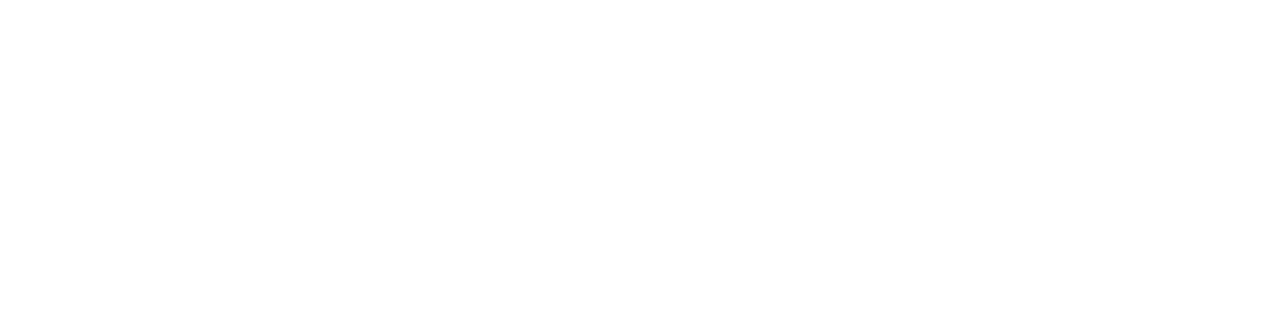
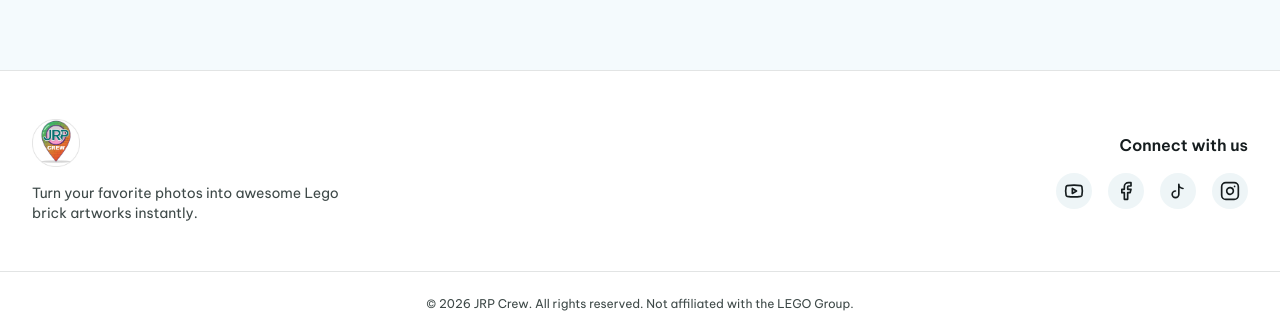
Before and after one commit to jnmlfc89009/jrp-crew-brickmine-pro, a React (Vite) app: page / in a window 1280 px wide. Shown: the part 1737-2070 px from the top of the page. Before the commit the page ends 1727 px from the top, so only its background shows below. Built offline with nearby package versions, Linux system fonts and the light colour scheme.

Commit message:
Add footer with brand logo and social media links

```diff
--- a/src/App.tsx
+++ b/src/App.tsx
@@ -5,6 +5,7 @@
 import { SampleImage } from './components/SampleImage';
 import { LoginModal } from './components/LoginModal';
 import { SettingsModal } from './components/SettingsModal';
+import { Footer } from './components/Footer';
 
 export default function App() {
   const [generatedImage, setGeneratedImage] = useState<string>('');
@@ -34,6 +35,7 @@
 
       <LoginModal isOpen={isLoginOpen} onClose={() => setIsLoginOpen(false)} />
       <SettingsModal isOpen={isSettingsOpen} onClose={() => setIsSettingsOpen(false)} />
+      <Footer />
     </div>
   );
 }
--- /dev/null
+++ b/src/components/Footer.tsx
@@ -0,0 +1,53 @@
+import { Youtube, Facebook, Instagram } from 'lucide-react';
+
+export function Footer() {
+  return (
+    <footer className="w-full bg-surface-container-lowest border-t border-outline/20 mt-20">
+      <div className="max-w-7xl mx-auto px-4 sm:px-6 lg:px-8 py-12 flex flex-col items-center sm:flex-row sm:justify-between gap-8">
+        <div className="flex flex-col items-center sm:items-start gap-4">
+          <img src="/logo.png" alt="JRP Crew Logo" className="h-12 w-auto" />
+          <p className="text-on-surface-variant text-sm text-center sm:text-left max-w-xs">
+            Turn your favorite photos into awesome Lego brick artworks instantly.
+          </p>
+        </div>
+
+        <div className="flex flex-col items-center sm:items-end gap-4">
+          <h3 className="font-semibold text-on-surface">Connect with us</h3>
+          <div className="flex items-center gap-4">
+            <a href="https://www.youtube.com/@JRPCrew" target="_blank" rel="noopener noreferrer" className="p-2 rounded-full bg-surface-container-low hover:bg-surface-container hover:text-primary transition-colors" aria-label="Youtube">
+              <Youtube className="w-5 h-5" />
+            </a>
+            <a href="https://www.facebook.com/jrpcrew/" target="_blank" rel="noopener noreferrer" className="p-2 rounded-full bg-surface-container-low hover:bg-surface-container hover:text-primary transition-colors" aria-label="Facebook">
+              <Facebook className="w-5 h-5" />
+            </a>
+            <a href="https://www.tiktok.com/@jrpcrew" target="_blank" rel="noopener noreferrer" className="p-2 rounded-full bg-surface-container-low hover:bg-surface-container hover:text-primary transition-colors" aria-label="Tiktok">
+              {/* Tiktok SVG path */}
+              <svg
+                xmlns="http://www.w3.org/2000/svg"
+                width="20"
+                height="20"
+                viewBox="0 0 24 24"
+                fill="none"
+                stroke="currentColor"
+                strokeWidth="2"
+                strokeLinecap="round"
+                strokeLinejoin="round"
+                className="w-5 h-5"
+              >
+                <path d="M9 12a4 4 0 1 0 4 4V4a5 5 0 0 0 5 5" />
+              </svg>
+            </a>
+            <a href="https://www.instagram.com/jrpcrew/" target="_blank" rel="noopener noreferrer" className="p-2 rounded-full bg-surface-container-low hover:bg-surface-container hover:text-primary transition-colors" aria-label="Instagram">
+              <Instagram className="w-5 h-5" />
+            </a>
+          </div>
+        </div>
+      </div>
+      <div className="w-full border-t border-outline/20 py-6 text-center">
+        <p className="text-xs text-on-surface-variant">
+          © {new Date().getFullYear()} JRP Crew. All rights reserved. Not affiliated with the LEGO Group.
+        </p>
+      </div>
+    </footer>
+  );
+}
```
